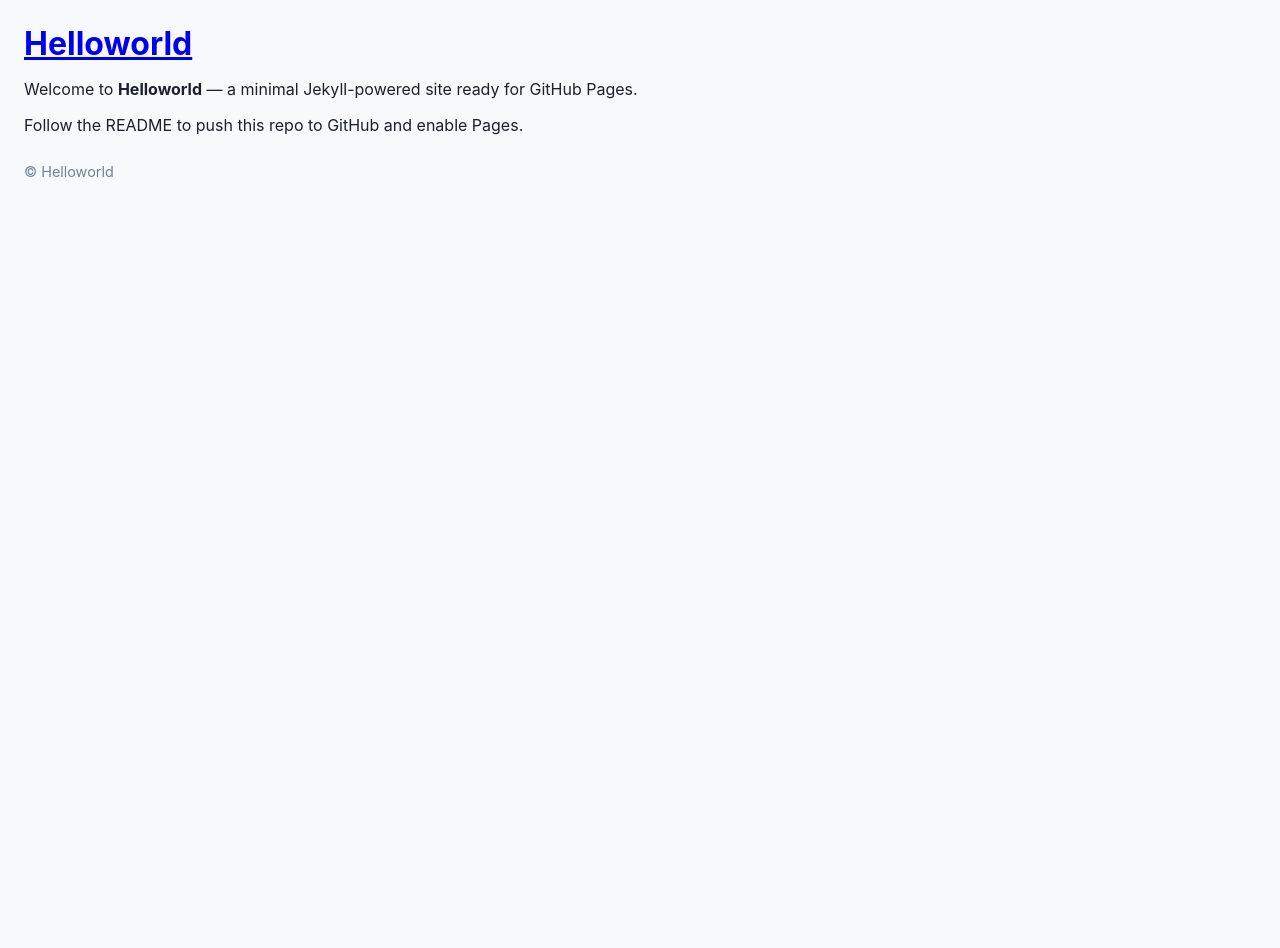
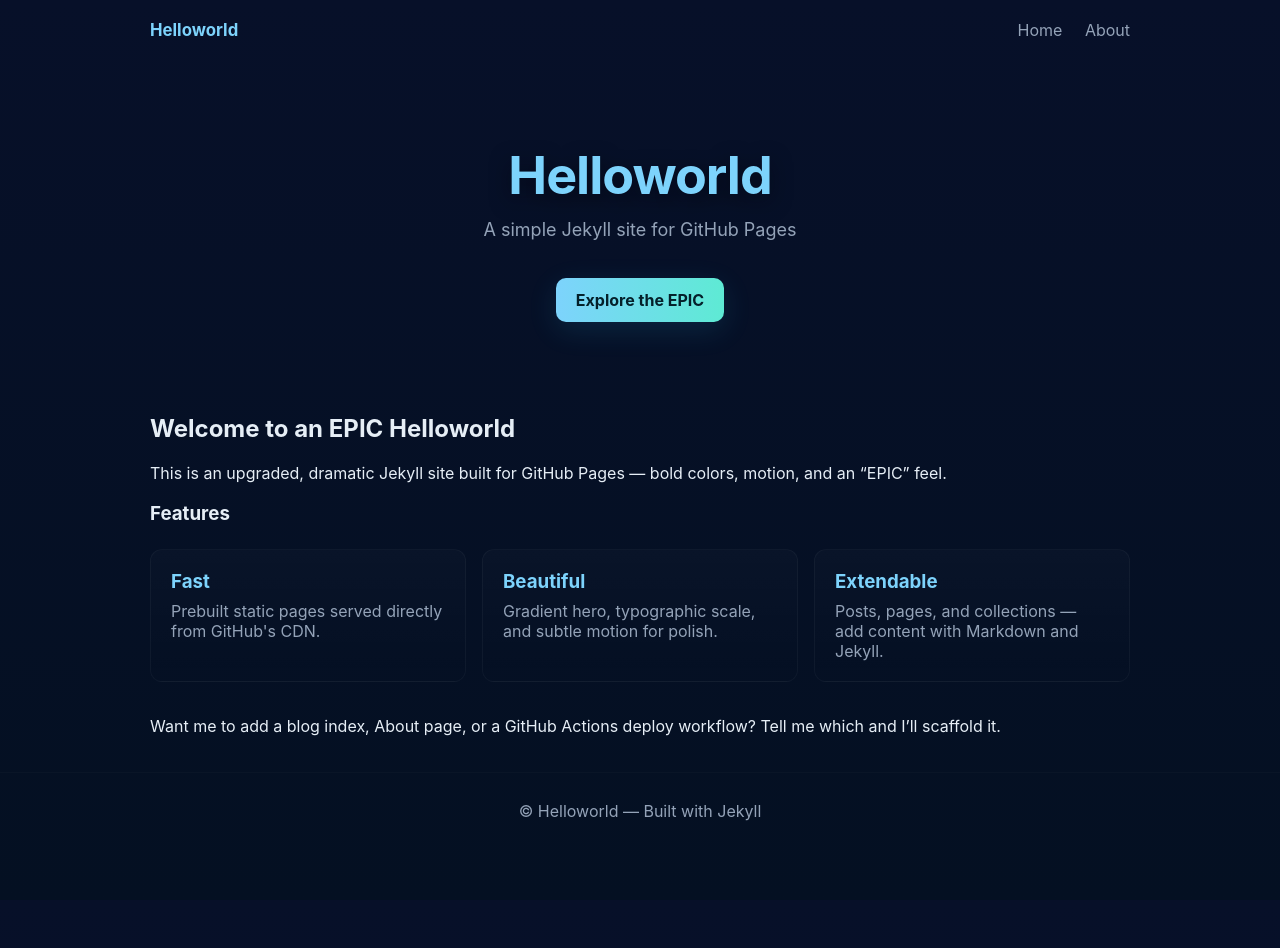
Before and after one commit to tlushbough/Mytestwebsite, a Jekyll site: the page built from index.md, in a window 1280 px wide. Built offline with Jekyll 4.4.1, drawn with Linux system fonts in a browser that asks for light colours; after the commit the page ends 900 px from its top, so only the background shows below that.

Commit message:
Make site EPIC: new layout, styles, hero, JS

```diff
--- a/_layouts/default.html
+++ b/_layouts/default.html
@@ -3,16 +3,37 @@
 <head>
   <meta charset="utf-8">
   <meta name="viewport" content="width=device-width,initial-scale=1">
+  <meta name="theme-color" content="#0b1220">
   <title>{{ page.title }} - {{ site.title }}</title>
   <link rel="stylesheet" href="{{ '/assets/css/main.css' | relative_url }}">
 </head>
 <body>
-  <header>
-    <h1><a href="{{ '/' | relative_url }}">{{ site.title }}</a></h1>
+  <nav class="nav">
+    <div class="nav-inner">
+      <a class="brand" href="{{ '/' | relative_url }}">{{ site.title }}</a>
+      <div class="nav-links">
+        <a href="{{ '/' | relative_url }}">Home</a>
+        <a href="{{ '/about/' | relative_url }}">About</a>
+      </div>
+    </div>
+  </nav>
+
+  <header class="hero">
+    <div class="hero-inner">
+      <h1 class="hero-title">{{ site.title }}</h1>
+      <p class="hero-sub">{{ site.description }}</p>
+      <a class="btn-cta" href="{{ '/' | relative_url }}#features">Explore the EPIC</a>
+    </div>
   </header>
-  <main>
+
+  <main class="container">
     {{ content }}
   </main>
-  <footer>© {{ site.title }}</footer>
+
+  <footer class="site-footer">
+    <div class="footer-inner">© {{ site.title }} — Built with Jekyll</div>
+  </footer>
+
+  <script src="{{ '/assets/js/main.js' | relative_url }}"></script>
 </body>
 </html>
--- a/assets/css/main.scss
+++ b/assets/css/main.scss
@@ -1,8 +1,38 @@
 ---
 ---
-/* Minimal styles for Jekyll site */
+
+/* EPIC theme styles */
+:root{
+	--bg:#071029;
+	--accent:#7dd3fc;
+	--accent-2:#5eead4;
+	--muted:#94a3b8;
+	--card:#0f1724;
+}
 html,body{height:100%;}
-body{font-family:-apple-system,BlinkMacSystemFont,'Segoe UI',Roboto,'Helvetica Neue',Arial;margin:0;padding:24px;background:#f7fafc;color:#1a202c}
-header h1{font-size:2rem;color:#2b6cb0;margin:0 0 8px}
-main{max-width:720px}
-footer{margin-top:28px;color:#718096;font-size:0.9rem}
+body{font-family:-apple-system,BlinkMacSystemFont,'Segoe UI',Roboto,'Helvetica Neue',Arial;margin:0;color:#e6eef6;background:linear-gradient(180deg,var(--bg),#041022);}
+
+.nav{background:transparent;padding:20px 24px;position:relative;z-index:30}
+.nav-inner{max-width:980px;margin:0 auto;display:flex;justify-content:space-between;align-items:center}
+.brand{color:var(--accent);font-weight:700;text-decoration:none;font-size:1.05rem}
+.nav-links a{color:var(--muted);margin-left:18px;text-decoration:none}
+
+.hero{padding:84px 24px 56px;text-align:center}
+.hero-inner{max-width:980px;margin:0 auto}
+.hero-title{font-size:3.25rem;margin:0;color:var(--accent);letter-spacing:-1px;text-shadow:0 6px 20px rgba(3,7,18,0.6)}
+.hero-sub{color:var(--muted);margin-top:12px;font-size:1.125rem}
+.btn-cta{display:inline-block;margin-top:20px;padding:12px 20px;border-radius:10px;background:linear-gradient(90deg,var(--accent),var(--accent-2));color:#04202a;text-decoration:none;font-weight:700;box-shadow:0 8px 30px rgba(46,199,255,0.12)}
+
+.container{max-width:980px;margin:36px auto;padding:0 20px}
+
+.card{background:linear-gradient(180deg,rgba(255,255,255,0.02),transparent);border:1px solid rgba(255,255,255,0.04);padding:20px;border-radius:12px;margin-bottom:18px}
+
+.features{display:grid;grid-template-columns:repeat(auto-fit,minmax(220px,1fr));gap:16px;margin-top:24px}
+.feature h3{margin:0 0 8px;color:var(--accent)}
+.feature p{margin:0;color:var(--muted)}
+
+.site-footer{padding:28px 24px;color:var(--muted);text-align:center;border-top:1px solid rgba(255,255,255,0.02)}
+
+/* small reveal animation */
+@keyframes floatUp{from{transform:translateY(10px);opacity:0}to{transform:none;opacity:1}}
+.hero-inner, .card{animation:floatUp .7s ease both}
--- /dev/null
+++ b/assets/js/main.js
@@ -0,0 +1,12 @@
+// Small enhancements for the EPIC theme
+document.addEventListener('DOMContentLoaded', function(){
+  // subtle parallax on mouse move for hero
+  const hero = document.querySelector('.hero');
+  if(!hero) return;
+  hero.addEventListener('mousemove', e => {
+    const rX = (e.clientX - window.innerWidth/2)/40;
+    const rY = (e.clientY - window.innerHeight/2)/80;
+    hero.style.transform = `perspective(800px) rotateX(${rY}deg) rotateY(${rX}deg)`;
+  });
+  hero.addEventListener('mouseleave', ()=> hero.style.transform='none');
+});
--- a/index.md
+++ b/index.md
@@ -3,6 +3,25 @@
 title: Home
 ---
 
-Welcome to **Helloworld** — a minimal Jekyll-powered site ready for GitHub Pages.
+## Welcome to an EPIC Helloworld
 
-Follow the README to push this repo to GitHub and enable Pages.
+This is an upgraded, dramatic Jekyll site built for GitHub Pages — bold colors, motion, and an "EPIC" feel.
+
+### Features
+
+<section id="features" class="features">
+	<article class="feature card">
+		<h3>Fast</h3>
+		<p>Prebuilt static pages served directly from GitHub's CDN.</p>
+	</article>
+	<article class="feature card">
+		<h3>Beautiful</h3>
+		<p>Gradient hero, typographic scale, and subtle motion for polish.</p>
+	</article>
+	<article class="feature card">
+		<h3>Extendable</h3>
+		<p>Posts, pages, and collections — add content with Markdown and Jekyll.</p>
+	</article>
+</section>
+
+Want me to add a blog index, About page, or a GitHub Actions deploy workflow? Tell me which and I'll scaffold it.
```
